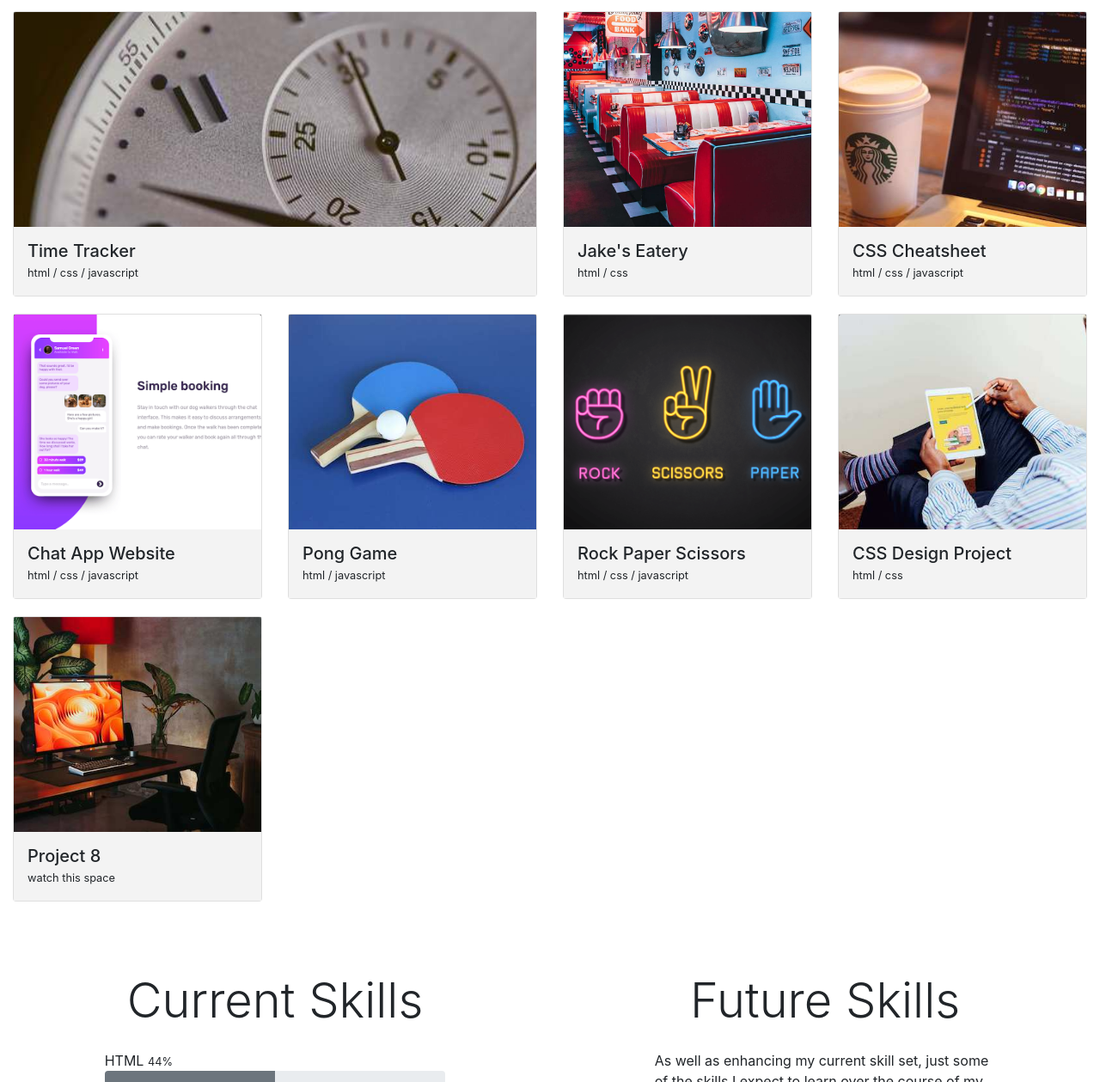
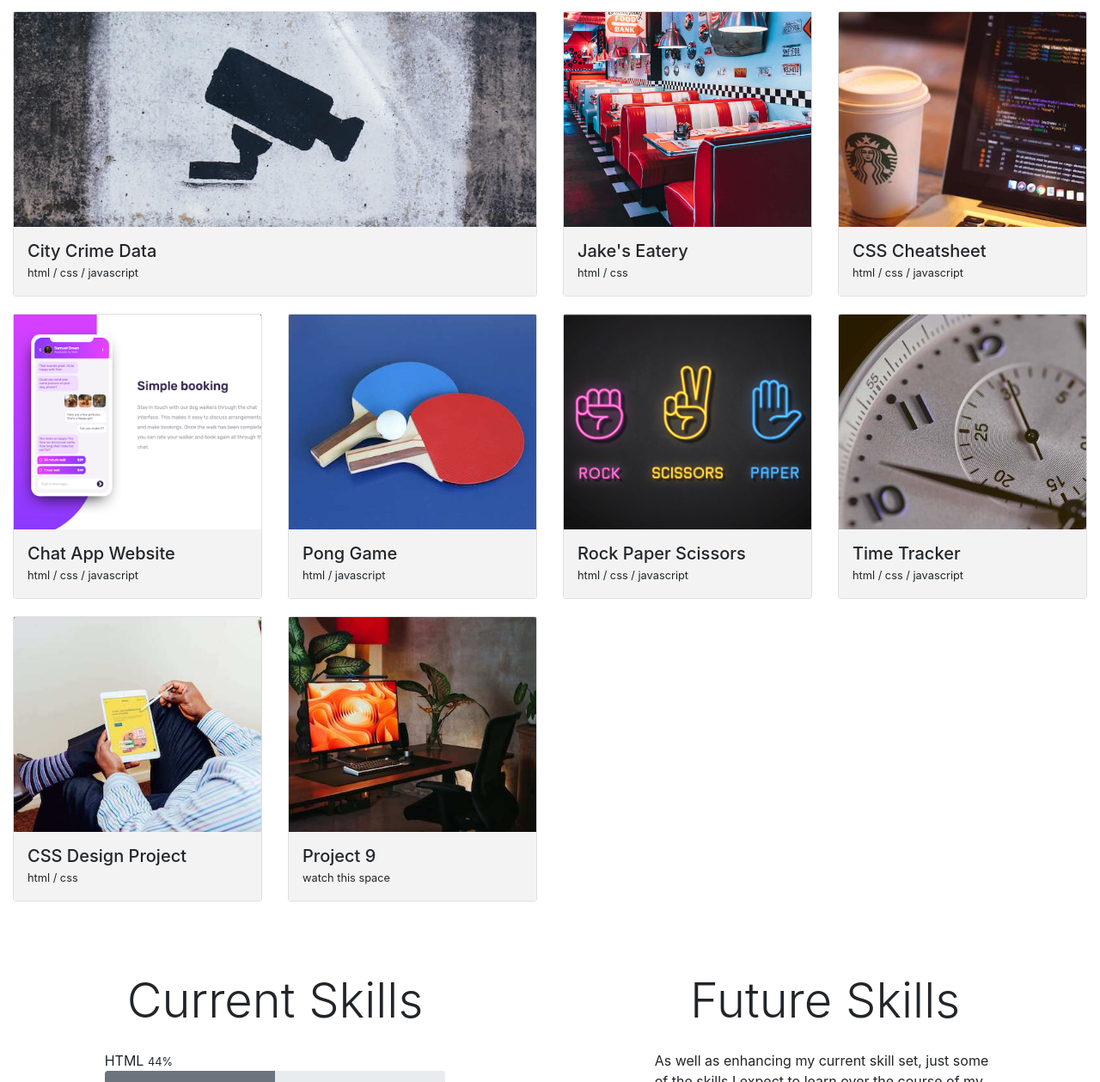
Before and after one commit to trunten/ubbc-bootstrap-portfolio, a plain HTML site: page index.html in a window 1280 px wide. Shown: the part 984-2243 px from the top of the page at 86% size. Drawn offline with nearby package versions, Linux system fonts and the light colour scheme; no server answers.

Commit message:
add project

```diff
--- a/index.html
+++ b/index.html
@@ -73,11 +73,11 @@
             <div class="card">
               <!-- Wrapper for button placement and overlay on hover (repeated in each card)-->
               <div class="img-wrapper">
-                <a href="https://trunten.github.io/fm-time-tracker/" target="_blank" class="btn btn-outline-light rounded-pill">Deployed Site</a>
-                <img src="./assets/images/time.jpg" class="card-img-top" loading="lazy">
+                <a href="https://trunten.github.io/ubbc-crime-data/" target="_blank" class="btn btn-outline-light rounded-pill">Deployed Site</a>
+                <img src="./assets/images/crime-data.jpg" class="card-img-top" loading="lazy">
               </div>
               <div class="card-body p-3">
-                <h5 class="card-title my-0">Time Tracker</h5>
+                <h5 class="card-title my-0">City Crime Data</h5>
                 <p class="card-text"><span class="small">html / css / javascript</span></p>
               </div>
             </div>
@@ -146,6 +146,18 @@
           <div id="p7" class="col-sm-6 col-md-4 col-lg-3">
             <div class="card">
               <div class="img-wrapper">
+                <a href="https://trunten.github.io/fm-time-tracker/" target="_blank" class="btn btn-outline-light rounded-pill">Deployed Site</a>
+                <img src="./assets/images/time.jpg" class="card-img-top" loading="lazy">
+              </div>
+              <div class="card-body p-3">
+                <h5 class="card-title my-0">Time Tracker</h5>
+                <p class="card-text"><span class="small">html / css / javascript</span></p>
+              </div>
+            </div>
+          </div>
+          <div id="p8" class="col-sm-6 col-md-4 col-lg-3">
+            <div class="card">
+              <div class="img-wrapper">
                 <a href="https://trunten.github.io/fm-news-homepage/" target="_blank" class="btn btn-outline-light rounded-pill">Deployed Site</a>
                 <img src="./assets/images/design.jpg" class="card-img-top" loading="lazy">
               </div>
@@ -155,14 +167,14 @@
               </div>
             </div>
           </div>
-          <div id="p8" class="col-sm-6 col-md-4 col-lg-3">
+          <div id="p9" class="col-sm-6 col-md-4 col-lg-3">
             <div class="card">
               <div class="img-wrapper">
                 <a href="https://trunten.github.io/python-gui-test/" target="_blank" class="btn btn-outline-light rounded-pill">Deployed Site</a>
                 <img src="./assets/images/placeholder1.jpg" class="card-img-top" loading="lazy">
               </div>
               <div class="card-body p-3">
-                <h5 class="card-title my-0">Project 8</h5>
+                <h5 class="card-title my-0">Project 9</h5>
                 <p class="card-text"><span class="small">watch this space</span></p>
               </div>
             </div>
```
Also changed, not shown: assets/images/crime-data.jpg (added).
